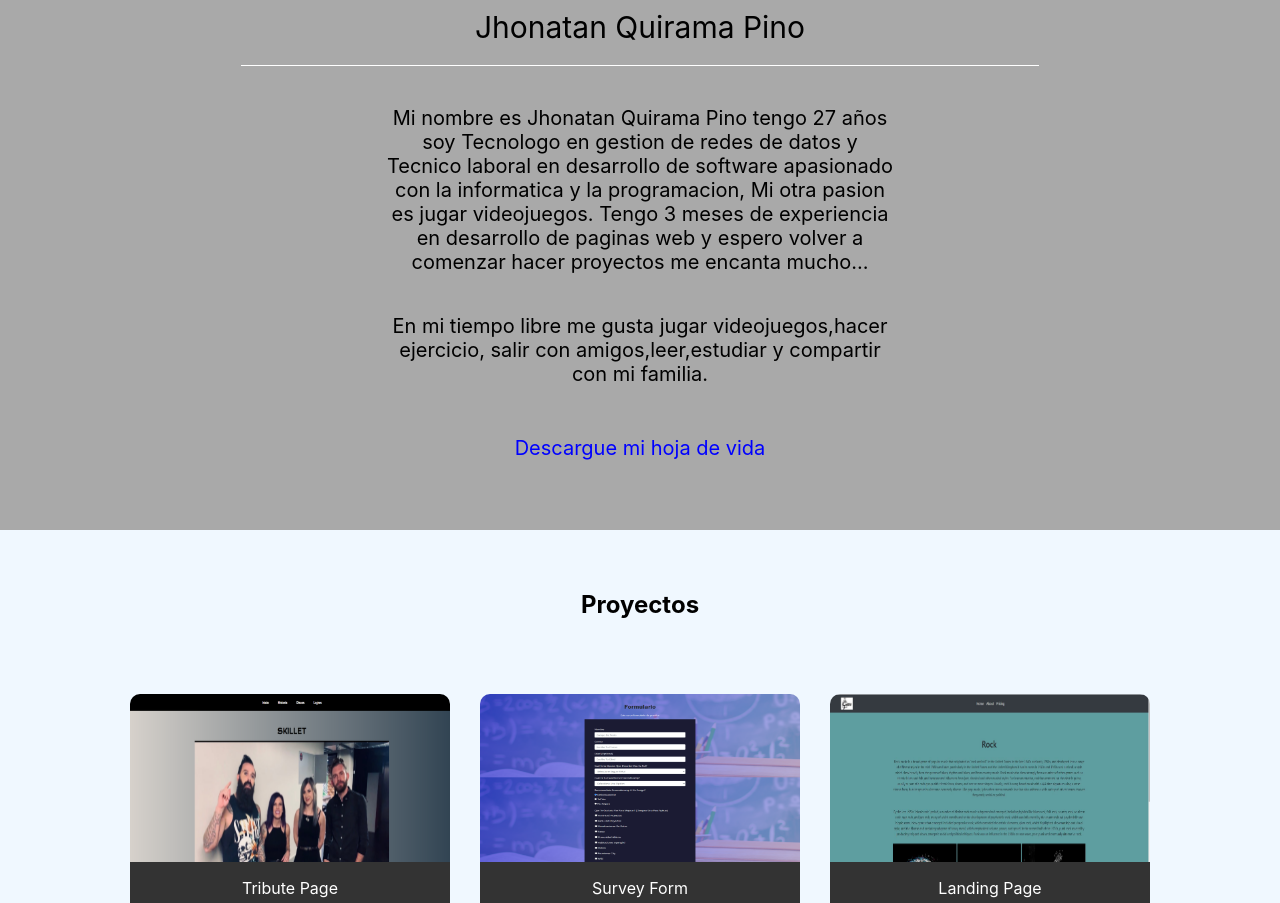
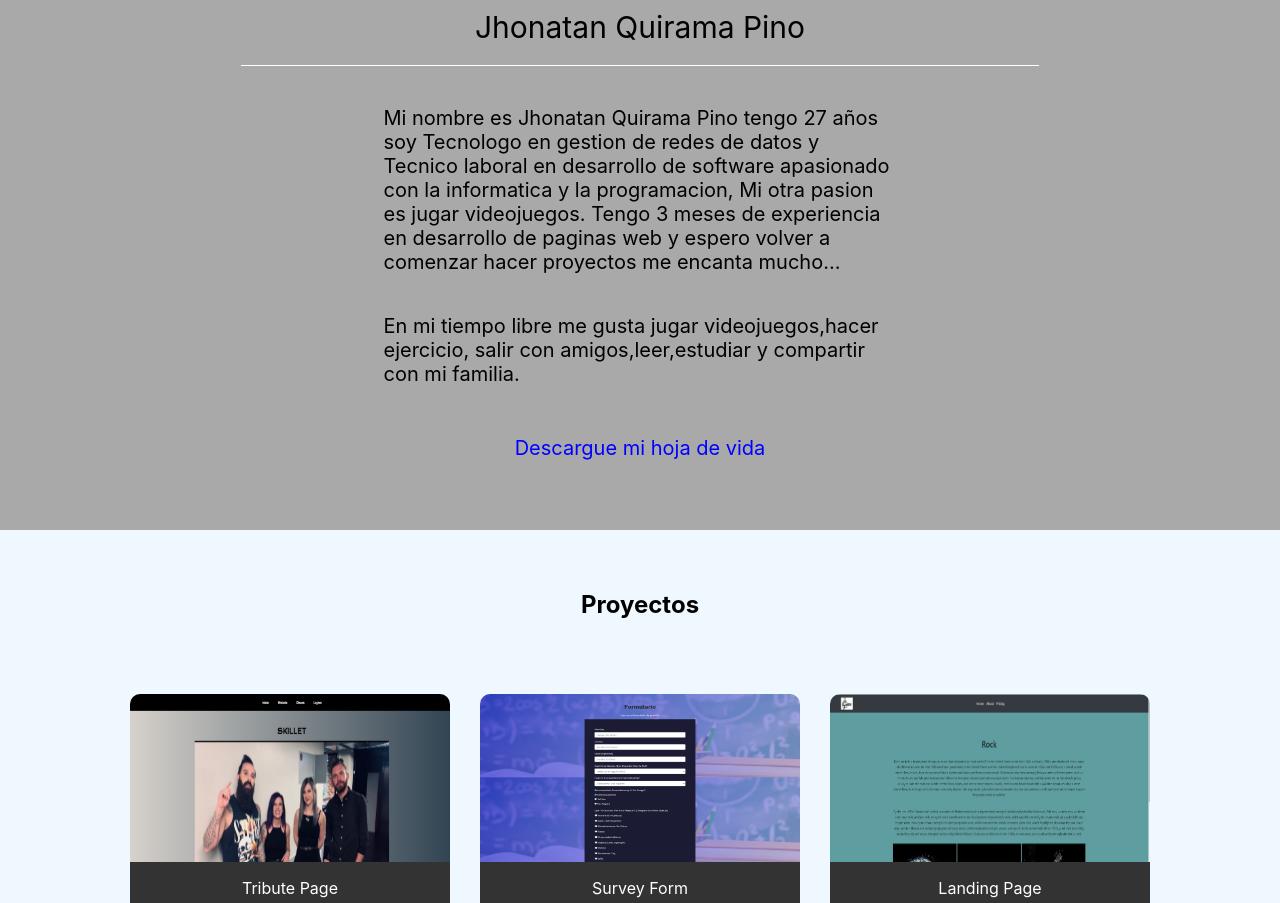
Before and after one commit to kira4489/PortafolioViejo, a React (Create React App) app: page / in a window 1280 px wide. Shown: the part 1171-2074 px from the top of the page. Built offline with nearby package versions, Linux system fonts and the light colour scheme.

Commit message:
actualizaciones

```diff
--- a/public/index.html
+++ b/public/index.html
@@ -31,7 +31,7 @@
       work correctly both with client-side routing and a non-root public URL.
       Learn how to configure a non-root public URL by running `npm run build`.
     -->
-    <title>React App</title>
+    <title>Portafolio web</title>
   </head>
   <body>
     <noscript>You need to enable JavaScript to run this app.</noscript>
--- a/src/Components/About/About.css
+++ b/src/Components/About/About.css
@@ -15,7 +15,7 @@
 .texto2 {
   font-size: 20px;
   color: #000;
-    /* text-align: justify; */
+  text-align: left;
   margin: 0 auto;
   width: 45%;
 }
```
Also changed, not shown: src/Components/Main/Main.css (+4 -4 lines), src/Components/Contact/Contact.css (indentation only), src/Components/Footer/Footer.css (indentation only). Lines whose indentation alone changed are shown as unchanged.
